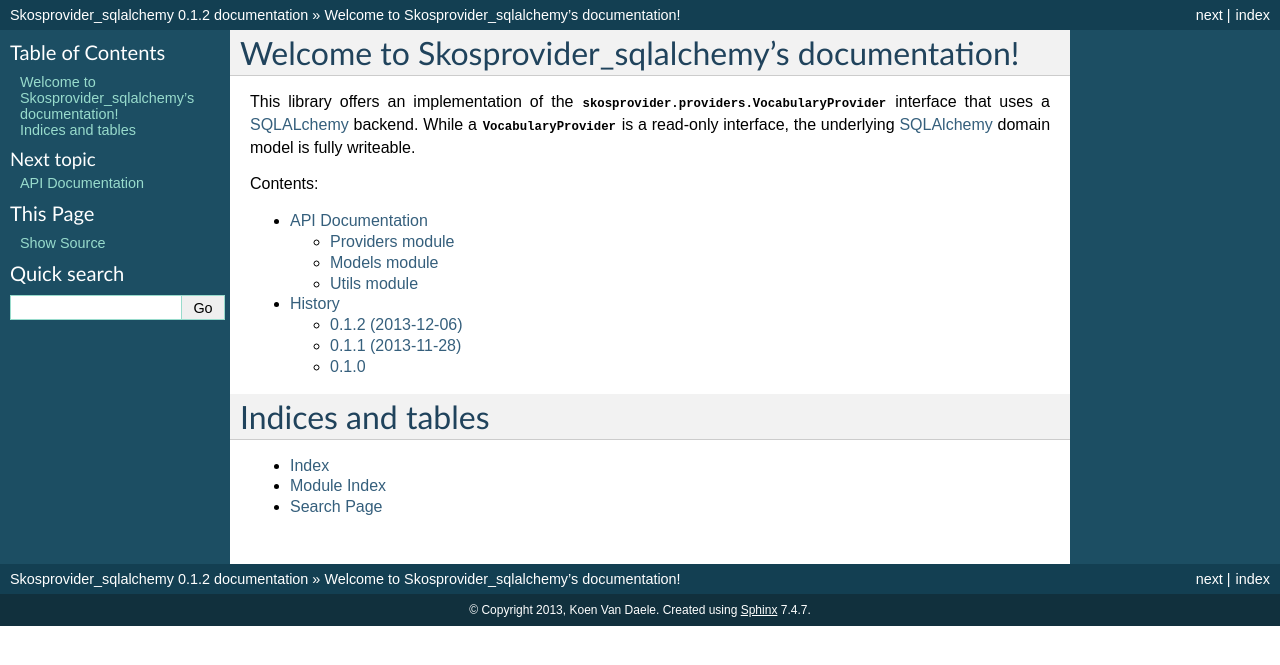
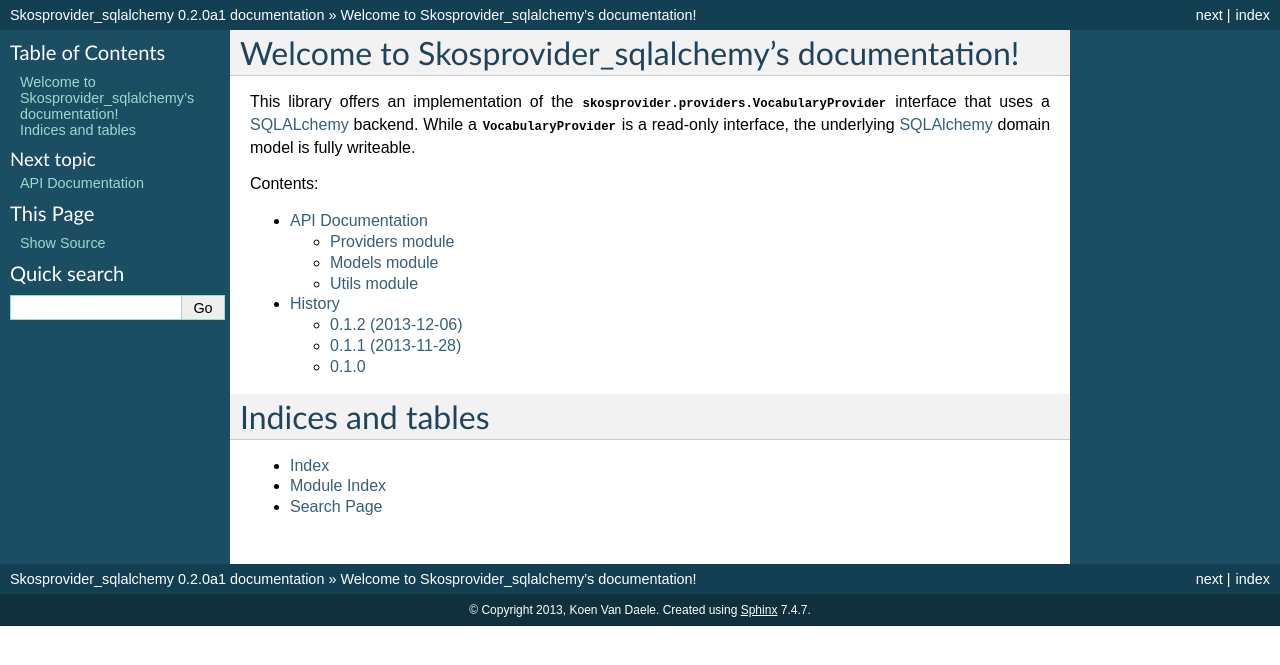
Before and after one commit to OnroerendErfgoed/skosprovider_sqlalchemy, a Sphinx documentation site: the page built from docs/index.rst, in a window 1280 px wide. Shown: the top 665 px of the page. Built offline with Sphinx 7.4.7, drawn with Linux system fonts in a browser that asks for light colours.

Commit message:
Bump versions.

```diff
--- a/docs/conf.py
+++ b/docs/conf.py
@@ -48,9 +48,9 @@
 # built documents.
 #
 # The short X.Y version.
-version = '0.1'
+version = '0.2'
 # The full version, including alpha/beta/rc tags.
-release = '0.1.2'
+release = '0.2.0a1'
 
 # The language for content autogenerated by Sphinx. Refer to documentation
 # for a list of supported languages.
--- a/setup.py
+++ b/setup.py
@@ -13,13 +13,13 @@
 ]
 
 requires = [
-    'skosprovider>=0.2.0,<0.3.0',
+    'skosprovider>=0.3.0',
     'sqlalchemy',
 ]
 
 setup(
     name='skosprovider_sqlalchemy',
-    version='0.1.2',
+    version='0.2.0a1',
     description='A sqlAlchemy implementation of skosprovider.',
     long_description=open('README.rst').read() + '\n\n' +
                      open('HISTORY.rst').read(),
```
